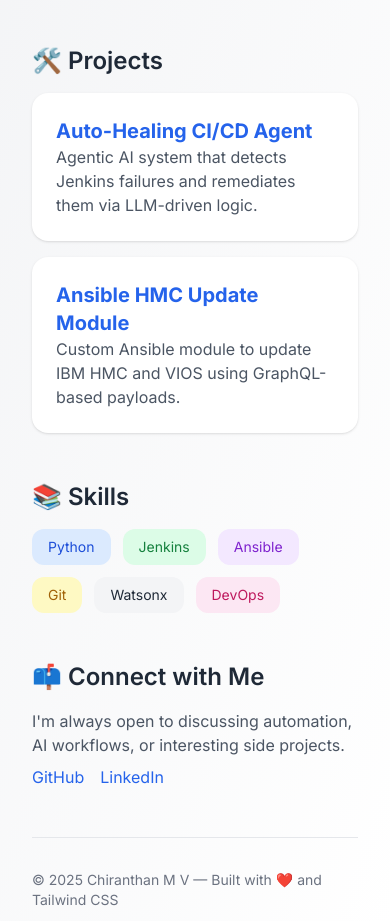
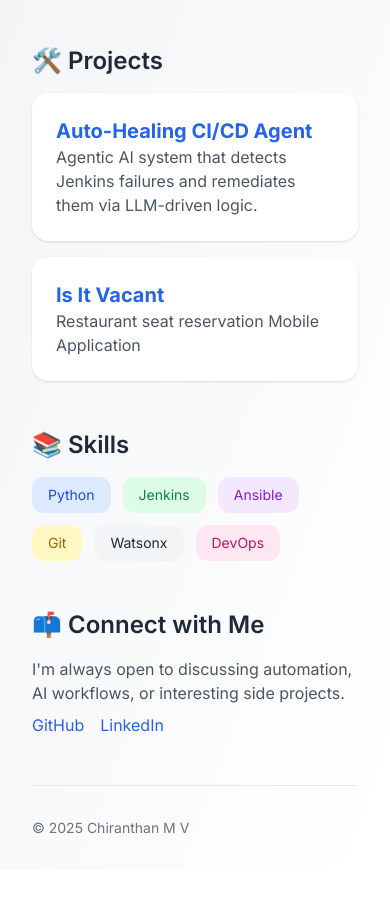
Before and after one commit to chiranthanmv/chiranthanmv.github.io, a plain HTML site: page index.html in a window 390 px wide. Shown: the part 179-1100 px from the top of the page. After the commit the page ends 1049 px from the top, so only its background shows below. Drawn offline with nearby package versions, Linux system fonts and the light colour scheme.

Commit message:
Project addition

```diff
--- a/index.html
+++ b/index.html
@@ -22,13 +22,13 @@
     <section class="mb-12">
       <h2 class="text-2xl font-semibold mb-4">🛠️ Projects</h2>
       <div class="space-y-4">
-        <a href="https://github.com/chiranthanmv/auto-heal-agent" target="_blank" class="block bg-white p-6 rounded-2xl shadow hover:shadow-md transition">
+        <a href="https://github.ibm.com/Chiranthan-M-V/FailGuard-Watsonx" target="_blank" class="block bg-white p-6 rounded-2xl shadow hover:shadow-md transition">
           <h3 class="text-xl font-bold text-blue-600">Auto-Healing CI/CD Agent</h3>
           <p class="text-gray-600">Agentic AI system that detects Jenkins failures and remediates them via LLM-driven logic.</p>
         </a>
-        <a href="https://github.com/chiranthanmv/hmc_update_module" target="_blank" class="block bg-white p-6 rounded-2xl shadow hover:shadow-md transition">
-          <h3 class="text-xl font-bold text-blue-600">Ansible HMC Update Module</h3>
-          <p class="text-gray-600">Custom Ansible module to update IBM HMC and VIOS using GraphQL-based payloads.</p>
+        <a href="https://github.com/chiranthanmv/Is_It_Vacant" target="_blank" class="block bg-white p-6 rounded-2xl shadow hover:shadow-md transition">
+          <h3 class="text-xl font-bold text-blue-600">Is It Vacant</h3>
+          <p class="text-gray-600">Restaurant seat reservation Mobile Application</p>
         </a>
       </div>
     </section>
@@ -55,7 +55,7 @@
     </section>
 
     <footer class="pt-8 border-t text-sm text-gray-500">
-      © 2025 Chiranthan M V — Built with ❤️ and Tailwind CSS
+      © 2025 Chiranthan M V
     </footer>
   </div>
 </body>
```
